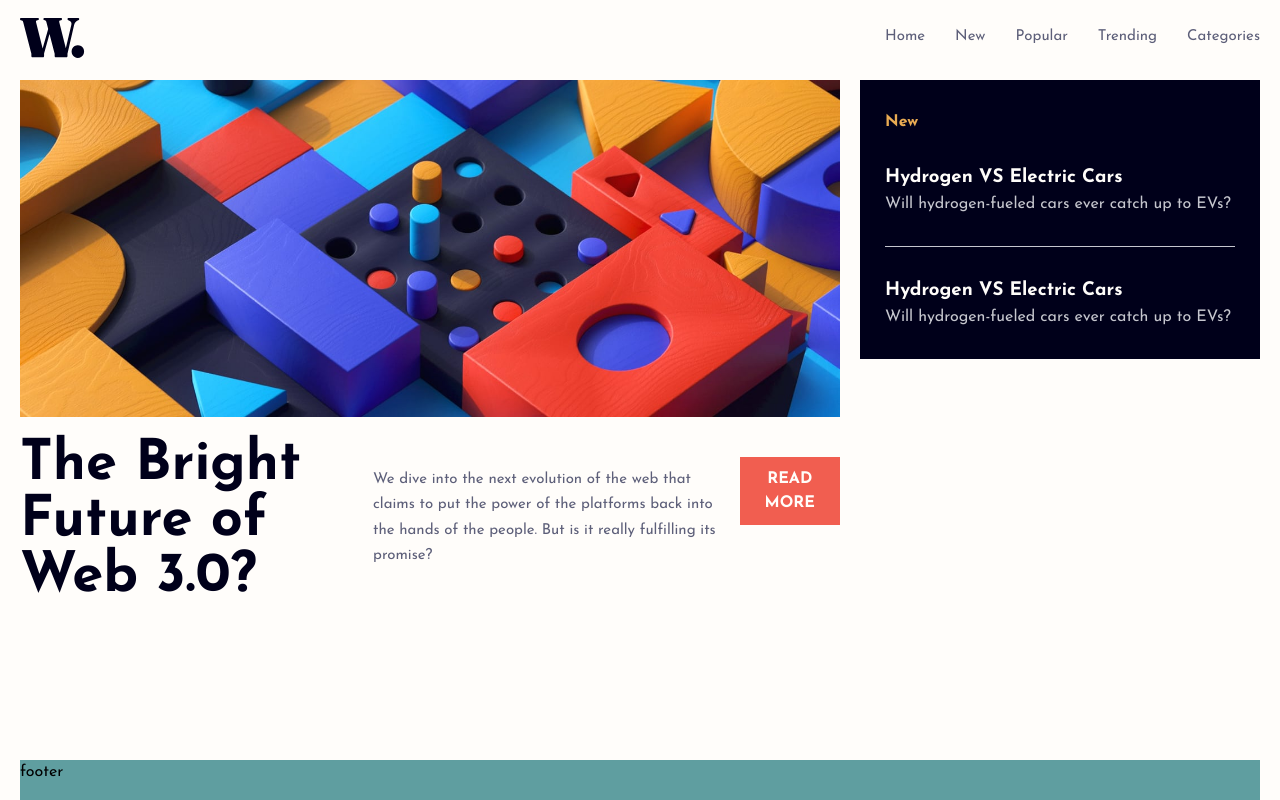
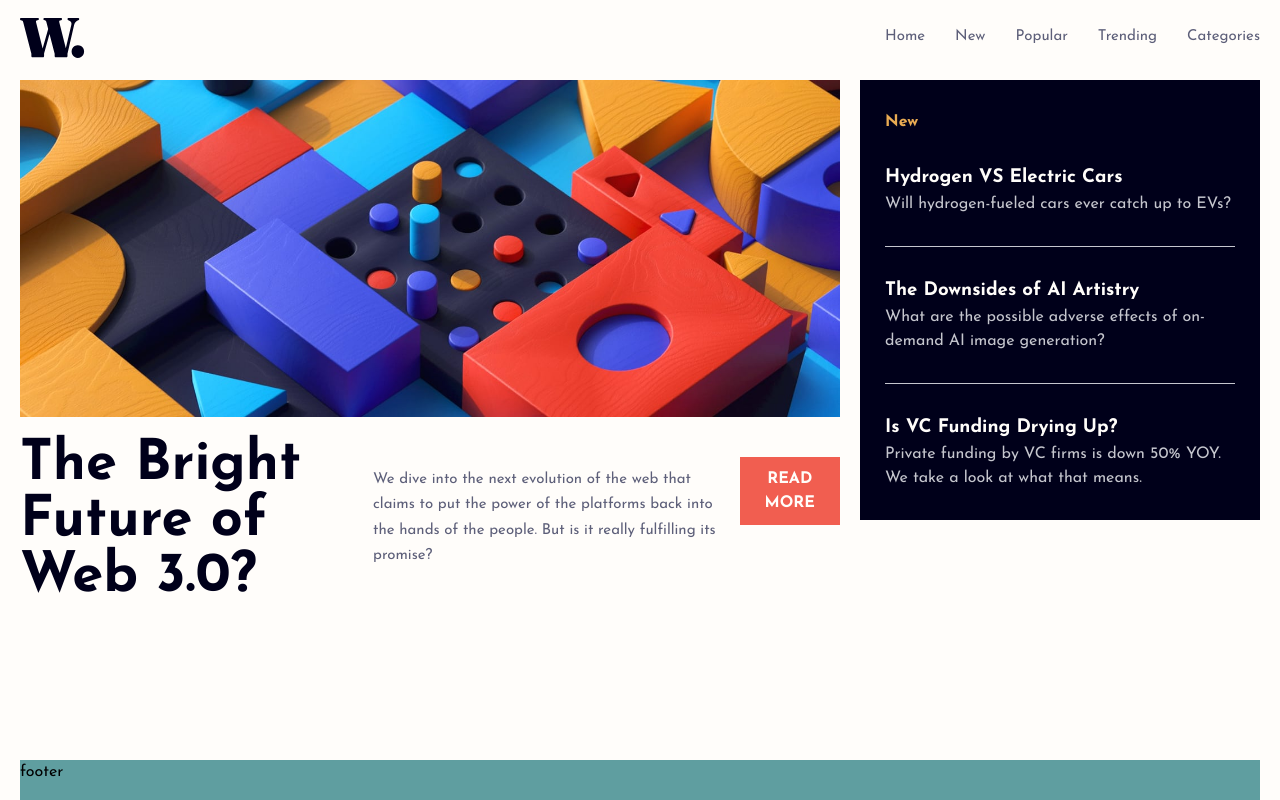
Before and after one commit to Mariano7M/News-Homepage, a React (Vite) app: page / in a window 1280 px wide. Built offline with nearby package versions, Linux system fonts and the light colour scheme.

Commit message:
Feat: Adding hover on read more button in main  news and adding dynamic aside news

```diff
--- a/src/Components/AsideNews.jsx
+++ b/src/Components/AsideNews.jsx
@@ -1,21 +1,36 @@
 import './AsideNews.css'
+const asideNews = [
+	{
+		id: '01',
+		title: 'Hydrogen VS Electric Cars',
+		content: 'Will hydrogen-fueled cars ever catch up to EVs?',
+	},
+	{
+		id: '02',
+		title: 'The Downsides of AI Artistry',
+		content:
+			' What are the possible adverse effects of on-demand AI image generation?',
+	},
+	{
+		id: '03',
+		title: 'Is VC Funding Drying Up?',
+		content:
+			'Private funding by VC firms is down 50% YOY. We take a look at what that means.',
+	},
+]
 export function AsideNews() {
 	return (
 		<section className='aside-news'>
 			<h1 className='aside-news__title'>New</h1>
 			<ul>
-				<li className='aside-news__item'>
-					<h3 className='aside-news__item-title'>Hydrogen VS Electric Cars</h3>
-					<p className='aside-news__item-content'>
-						Will hydrogen-fueled cars ever catch up to EVs?
-					</p>
-				</li>
-				<li className='aside-news__item'>
-					<h3 className='aside-news__item-title'>Hydrogen VS Electric Cars</h3>
-					<p className='aside-news__item-content'>
-						Will hydrogen-fueled cars ever catch up to EVs?
-					</p>
-				</li>
+				{asideNews.map(asideNew => {
+					return (
+						<li key={asideNew.id} className='aside-news__item'>
+							<h3 className='aside-news__item-title'>{asideNew.title}</h3>
+							<p className='aside-news__item-content'>{asideNew.content}</p>
+						</li>
+					)
+				})}
 			</ul>
 		</section>
 	)
--- a/src/Components/MainNews.css
+++ b/src/Components/MainNews.css
@@ -39,6 +39,10 @@
 	color: rgb(var(--clr-off-gray));
 }
 
+.main-news__btn:hover {
+	background-color: rgb(var(--clr-very-dark-blue));
+}
+
 @media (min-width: 456px) {
 	.main-news__container {
 		flex-direction: row;
```
